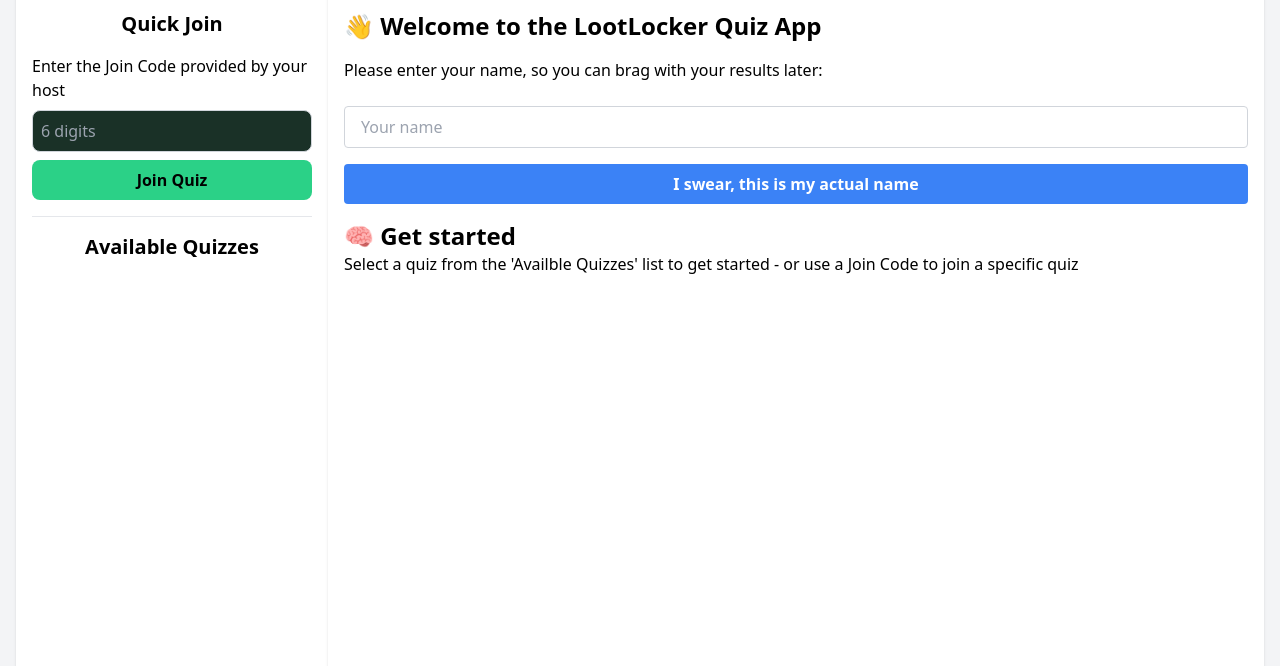
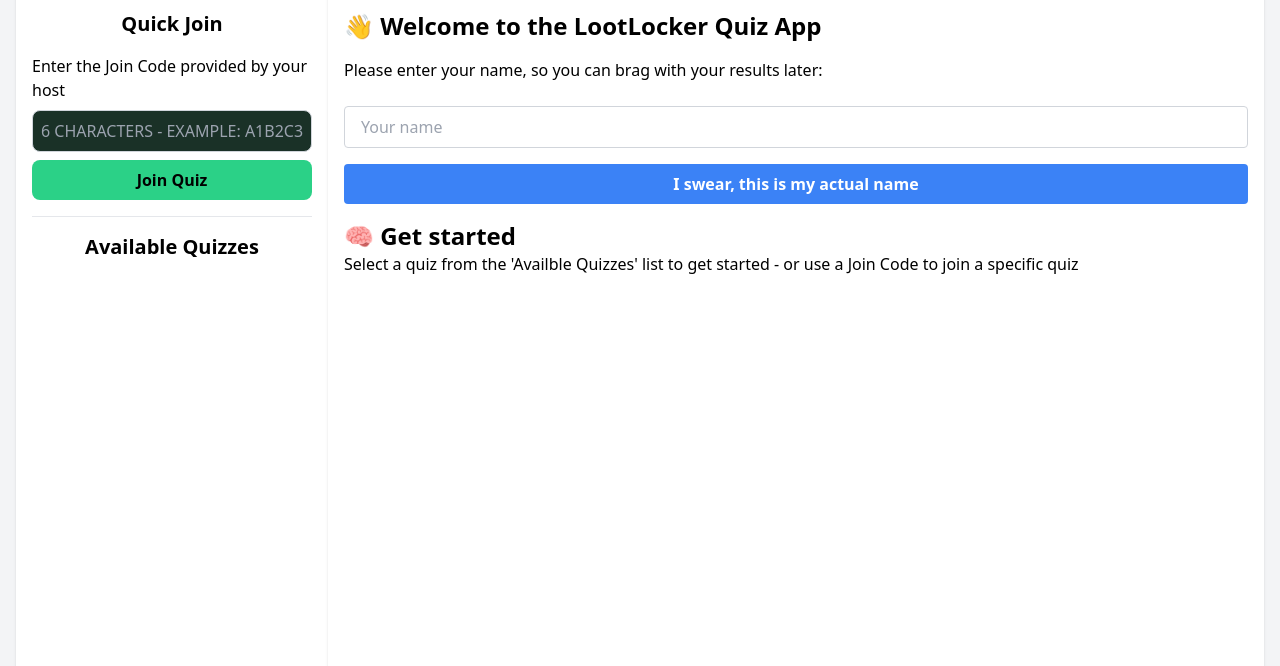
Before and after one commit to mickeygeecom/HOP, a website with bundled scripts: page web/index.html in a window 1280 px wide. Shown: the part 134-800 px from the top of the page. Built offline with nearby package versions, Linux system fonts and the light colour scheme; files whose address does not match are found by name.

Commit message:
Better placeholder text for join code input

```diff
--- a/web/index.html
+++ b/web/index.html
@@ -27,7 +27,7 @@
             <section id="joinCode" class="mb-4">
                 <h2 class="text-xl text-center font-semibold mb-4">Quick Join</h2>
                 <p class="mb-2">Enter the Join Code provided by your host</p>
-                <input type="text" id="joinCodeInput" class="border border-gray-300 rounded px-4 py-2 w-full mb-2" placeholder="6 digits">
+                <input type="text" id="joinCodeInput" class="border border-gray-300 rounded px-4 py-2 w-full mb-2" placeholder="6 CHARACTERS - EXAMPLE: A1B2C3">
                 <button id="joinQuizButton" class="bg-blue-500 hover:bg-blue-600 text-white font-semibold py-2 px-4 rounded w-full">Join Quiz</button>
             </section>
             <hr class="my-4">
```
